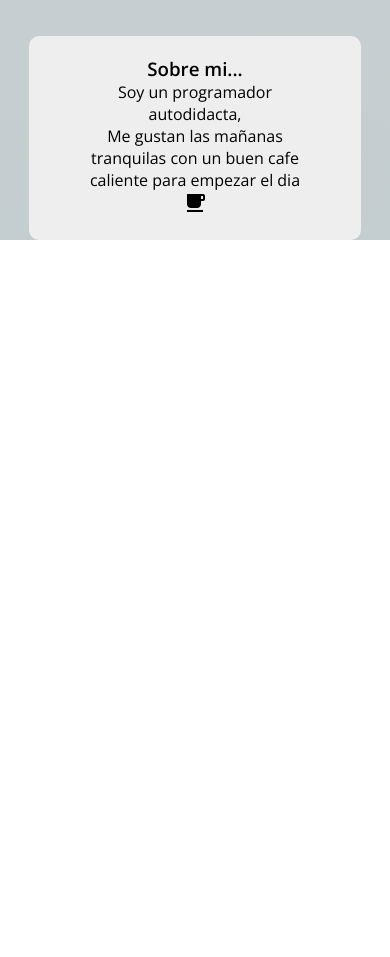
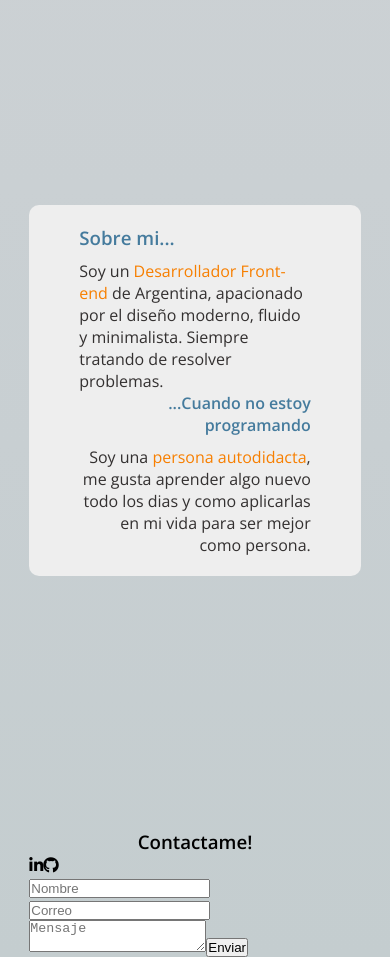
Before and after one commit to martinmeza0/mi-portafolio, a React (Create React App) app: page / in a window 390 px wide. Shown: the part 1100-2057 px from the top of the page. Before the commit the page ends 1340 px from the top, so only its background shows below. Built offline with nearby package versions, Linux system fonts and the light colour scheme.

Commit message:
Seccion acerca-de terminada, falta contacto, responsive design

```diff
--- a/public/index.html
+++ b/public/index.html
@@ -12,6 +12,7 @@
     <link rel="apple-touch-icon" href="%PUBLIC_URL%/logo192.png" />
     <link rel="manifest" href="%PUBLIC_URL%/manifest.json" />
     <link href="https://fonts.googleapis.com/icon?family=Material+Icons" rel="stylesheet">
+    <script src="https://kit.fontawesome.com/e3ae087a9a.js" crossorigin="anonymous"></script>
     <title>Martin Meza</title>
   </head>
   <body>
--- a/src/App.jsx
+++ b/src/App.jsx
@@ -2,6 +2,7 @@ import React from 'react';
 import Menu from './components/Menu';
 import Acerca_de from './components/Acerca_de';
 import Proyecto from './components/Proyecto';
+import Contacto from './components/Contacto'
 import './css/App.sass'
 
 
@@ -45,14 +46,15 @@ function App() {
           />
         </div>
       </main>
-      <section className="acerca-de">
+      <section className="acerca-de" id='acerca-de'>
         <div className="container">
           <Acerca_de/>
         </div>
       </section>
 
       <footer>
-        <div className="container">
+        <div className="container" id="contactame">
+          <Contacto/>
         </div>
       </footer>
       </>
--- a/src/components/Acerca_de.jsx
+++ b/src/components/Acerca_de.jsx
@@ -3,15 +3,16 @@ import '../css/_Acerca_De.sass'
 const Acerca_de = () => {
     return (
         <>
-            <div className="informacion">
-                <h3>Sobre mi...</h3>
-                <p>
-                    Soy un programador autodidacta,
-                </p>
-                <p>
-                    Me gustan las mañanas tranquilas con un buen cafe caliente para empezar el dia <span class="material-icons">local_cafe</span>
-                </p>
-            </div>
+            <section className="informacion">
+                <div className="info-1">
+                    <h3>Sobre mi...</h3>
+                    <p>Soy un <span>Desarrollador Front-end</span> de Argentina, apacionado por el diseño moderno, fluido y minimalista. Siempre tratando de resolver problemas.</p>
+                </div>
+                <div className="info-2">
+                    <h4>...Cuando no estoy programando</h4>
+                    <p>Soy una <span>persona autodidacta</span>, me gusta aprender algo nuevo todo los dias y como aplicarlas en mi vida para ser mejor como persona.</p>
+                </div>
+            </section>
         </>
     )
 }
--- /dev/null
+++ b/src/components/Contacto.jsx
@@ -0,0 +1,25 @@
+import React from 'react'
+import '../css/_Contacto.sass'
+
+const Contacto = () => {
+    return (
+        <>
+            <section className="contacto">
+                <h3>Contactame!</h3>
+                <div className="form-container">
+                    <i class="fab fa-linkedin-in"></i>
+                    <i class="fab fa-github"></i>
+                    <form action="">
+                        <input type="text" placeholder="Nombre"/>
+                        <input type="email" placeholder="Correo"/>
+                        <textarea placeholder="Mensaje"></textarea>
+                        <input type="button" value="Enviar" />
+                    </form>
+                </div>
+            </section>
+
+        </>
+    )
+}
+
+export default Contacto
--- a/src/css/App.css
+++ b/src/css/App.css
@@ -196,9 +196,8 @@ main .container {
 
 .Modal .card__body .card__categories {
   text-align: left;
-  color: #c49106;
+  color: #f77f00;
   margin-bottom: 20px;
-  font-weight: 600;
 }
 
 .Modal .card__body a {
@@ -235,6 +234,7 @@ main .container {
 }
 
 .acerca-de {
+  margin-top: 20vh;
   text-align: center;
 }
 
@@ -244,4 +244,30 @@ main .container {
   padding: 20px 50px;
   border-radius: 10px;
 }
+
+.acerca-de .informacion h3, .acerca-de .informacion h4 {
+  color: #457b9d;
+  margin-bottom: 10px;
+}
+
+.acerca-de .informacion .info-1, .acerca-de .informacion .info-2 {
+  color: #333030;
+  text-align: left;
+}
+
+.acerca-de .informacion .info-2 {
+  text-align: right;
+}
+
+.acerca-de .informacion span {
+  color: #f77f00;
+}
+
+footer .container {
+  margin-top: 30vh;
+}
+
+.contacto h3 {
+  text-align: center;
+}
 /*# sourceMappingURL=App.css.map */
--- a/src/css/App.sass
+++ b/src/css/App.sass
@@ -11,7 +11,6 @@ html
 body
     background-image: linear-gradient(to bottom, #d3d6d9, #cfd4d7, #ccd1d4, #c8cfd2, #c4cdcf)
     font-family: 'Open Sans', sans-serif
-    // margin-bottom: 2000px
 
 .container
     max-width: 85%
@@ -25,3 +24,4 @@ body
 @import Main
 @import Proyecto
 @import Acerca_De
+@import Contacto
--- a/src/css/_Acerca_De.sass
+++ b/src/css/_Acerca_De.sass
@@ -1,8 +1,18 @@
 .acerca-de
+    margin-top: 20vh
     text-align: center
     .informacion
         background-color: #eee
-        // display: inline-block
         text-align: center
         padding: 20px 50px
         border-radius: 10px
+        h3,h4
+            color: #457b9d
+            margin-bottom: 10px
+        .info-1, .info-2
+            color: #333030
+            text-align: left
+        .info-2
+            text-align: right
+        span
+            color: #f77f00
--- /dev/null
+++ b/src/css/_Contacto.sass
@@ -0,0 +1,7 @@
+footer
+    .container
+        margin-top: 30vh
+
+.contacto
+    h3
+        text-align: center
--- a/src/css/_Proyecto.sass
+++ b/src/css/_Proyecto.sass
@@ -59,9 +59,8 @@
             margin-bottom: 10px
         .card__categories
             text-align: left
-            color: #c49106
+            color: #f77f00
             margin-bottom: 20px
-            font-weight: 600
         a
             display: inline-block
             text-decoration: none
```
Also changed, not shown: 1 other file (tests, documents, lock files or other folders).
